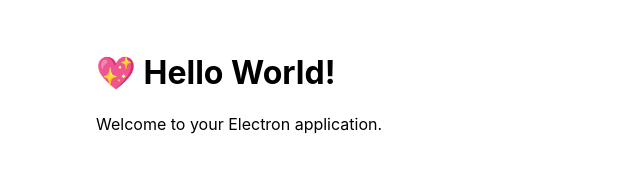
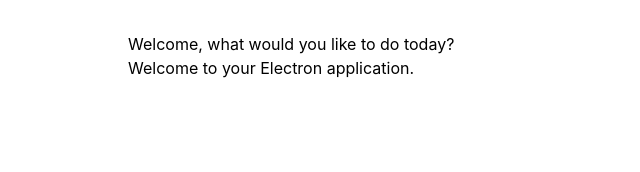
Before and after one commit to thelazybastard/remembrance, an Electron app: page src/index.html in a window 800 px wide. Shown: the whole page, without its empty margins (0-640 px from the left). Drawn offline with nearby package versions, Linux system fonts and the light colour scheme; files that its build step writes are made by us from their sources.

Commit message:
used tailwind css

```diff
--- /dev/null
+++ b/postcss.config.js
@@ -0,0 +1,6 @@
+module.exports = {
+  plugins: {
+    tailwindcss: {},
+    autoprefixer: {},
+  },
+}
--- a/src/index.css
+++ b/src/index.css
@@ -1,3 +1,7 @@
+@tailwind base;
+@tailwind components;
+@tailwind utilities;
+
 body {
   font-family:
     -apple-system, BlinkMacSystemFont, 'Segoe UI', Roboto, Helvetica, Arial,
--- a/src/index.html
+++ b/src/index.html
@@ -3,10 +3,10 @@
   <head>
     <meta charset="UTF-8" />
     <title>Remembrance</title>
-    <link rel="stylesheet" href="index.css" />
+    <link rel="stylesheet" href="./src/output.css">
   </head>
   <body>
-    <h1>💖 Hello World!</h1>
+    <h1>Welcome, what would you like to do today?</h1>
     <p>Welcome to your Electron application.</p>
   </body>
 </html>
--- /dev/null
+++ b/tailwind.config.js
@@ -0,0 +1,12 @@
+/** @type {import('tailwindcss').Config} */
+module.exports = {
+  content: [
+    "./src/**/*.{html,js}",
+    "./index.html",
+    "./*.html"
+  ],
+  theme: {
+    extend: {},
+  },
+  plugins: [],
+}
```
Also changed, not shown: package.json (+6 -2 lines), src/output.css (added), 1 other file.
